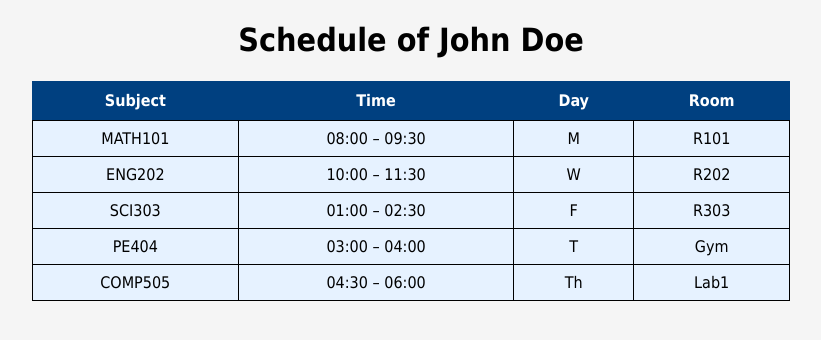
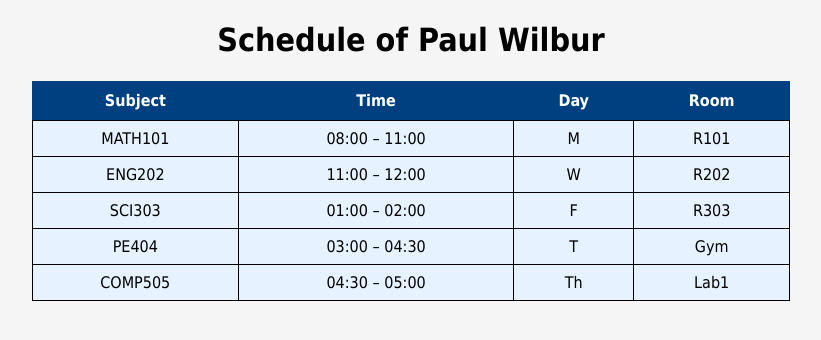
Before and after one commit to 20255938-web/LAB_Exercise5, a plain HTML site: page index.html in a window 1280 px wide. Shown: the whole page, without its empty margins (229-1050 px from the left). Drawn offline with Linux system fonts and the light colour scheme.

Commit message:
Update index.html

```diff
--- a/index.html
+++ b/index.html
@@ -2,7 +2,7 @@
 <html lang="en">
 <head>
     <meta charset="UTF-8">
-    <title>Schedule of John Doe</title>
+    <title>Schedule of Paul Wilbur</title>
     <style>
         body {
             font-family: Tahoma, sans-serif;
@@ -28,7 +28,7 @@
     </style>
 </head>
 <body>
-    <h1>Schedule of John Doe</h1>
+    <h1>Schedule of Paul Wilbur</h1>
 
     <table>
         <tr>
@@ -39,31 +39,31 @@
         </tr>
         <tr>
             <td>MATH101</td>
-            <td>08:00 – 09:30</td>
+            <td>08:00 – 11:00</td>
             <td>M</td>
             <td>R101</td>
         </tr>
         <tr>
             <td>ENG202</td>
-            <td>10:00 – 11:30</td>
+            <td>11:00 – 12:00</td>
             <td>W</td>
             <td>R202</td>
         </tr>
         <tr>
             <td>SCI303</td>
-            <td>01:00 – 02:30</td>
+            <td>01:00 – 02:00</td>
             <td>F</td>
             <td>R303</td>
         </tr>
         <tr>
             <td>PE404</td>
-            <td>03:00 – 04:00</td>
+            <td>03:00 – 04:30</td>
             <td>T</td>
             <td>Gym</td>
         </tr>
         <tr>
             <td>COMP505</td>
-            <td>04:30 – 06:00</td>
+            <td>04:30 – 05:00</td>
             <td>Th</td>
             <td>Lab1</td>
         </tr>
```
